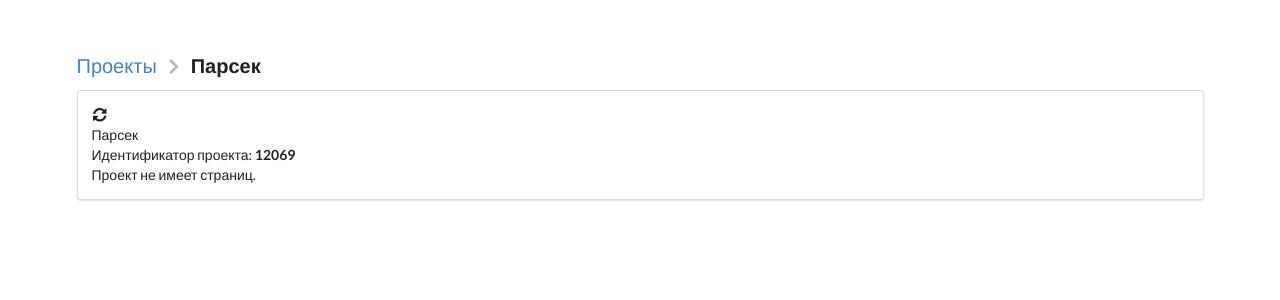
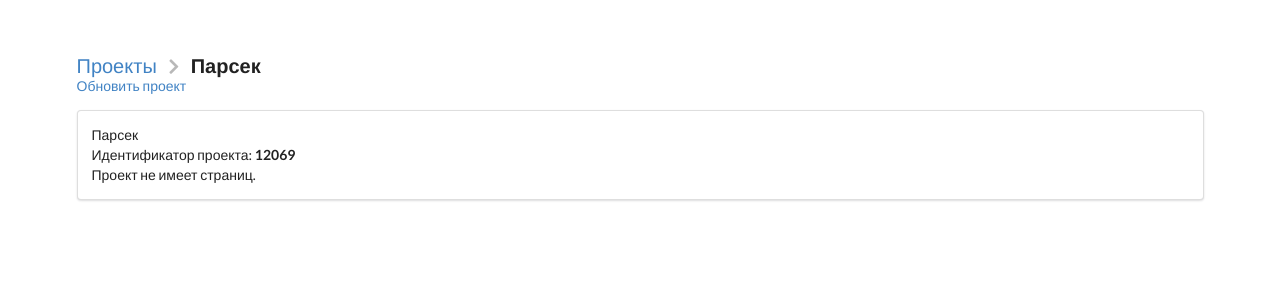
Before and after one commit to vesloguzov/TildaExport, a Django app: page /projects/12069/ in a window 1280 px wide. Shown: the top 300 px of the page. Run offline with Django 3.2, Linux system fonts and the light colour scheme; data comes from the database, SQL or seed files in the repository; data that the repository does not hold is empty.

Commit message:
krasota #24

```diff
--- a/templates/project.html
+++ b/templates/project.html
@@ -8,11 +8,11 @@
         <div class="active section">{{ project.title }}</div>
     </div>
 
-{#    <p><a href="update_project/" class="item">Обновить проект</a></p>#}
+    <p><a href="update_project/" class="item">Обновить проект</a></p>
 
 <div class="ui segment">
     <div class="content">
-    <i class="right floated sync alternate icon"></i>
+{#    <i class="right floated sync alternate icon"></i>#}
     <div class="header">{{ project.title }}</div>
          {% if project.last_updated %} <div class="meta">Обновлено: {{ project.last_updated }}</div> {% endif %}
 
```
